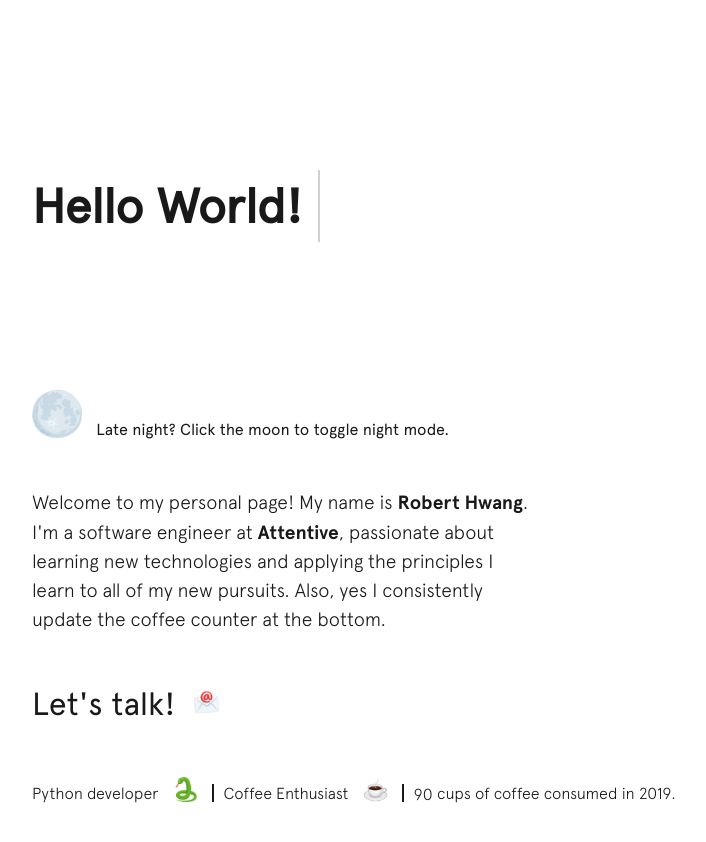
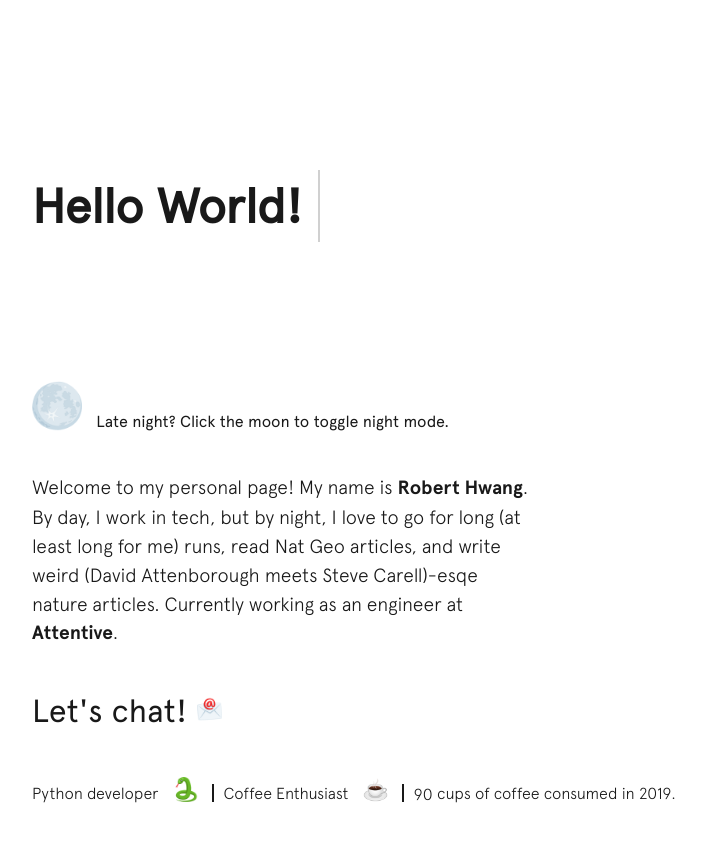
Before and after one commit to rhwang10/rhwang10.github.io, a Jekyll site: the page built from index.html, in a window 1280 px wide and 900 px high. Shown: the top 842 px of the window, without its empty margins (76-782 px from the left). Built offline with Jekyll 4.4.1, drawn with Linux system fonts in a browser that asks for light colours.

Commit message:
Update intro

```diff
--- a/_includes/intro.html
+++ b/_includes/intro.html
@@ -7,10 +7,10 @@
     <span>Late night? Click the moon to toggle night mode.</span>
   </div>
   <h2 class="intro__paragraph">
-    Welcome to my personal page! My name is <span class="name">Robert Hwang</span>. I'm a software engineer at <span class="name">Attentive</span>, passionate about learning new technologies and applying the principles I learn to all of my new pursuits. Also, yes I consistently update the coffee counter at the bottom.
+    Welcome to my personal page! My name is <span class="name">Robert Hwang</span>. By day, I work in tech, but by night, I love to go for long (at least long for me) runs, read Nat Geo articles, and write weird (David Attenborough meets Steve Carell)-esqe nature articles. Currently working as an engineer at <span class="name">Attentive</span>.
   </h2>
   <a class="email_text" href="mailto:robert.t.hwang@gmail.com">
-    <span class="intro__contact">Let's talk! <span class="emoji email"></span></span>
+    <span class="intro__contact">Let's chat!<span class="emoji email"></span></span>
   </a>
   <h3 class="intro__under">
     <span>Python developer</span>
```
